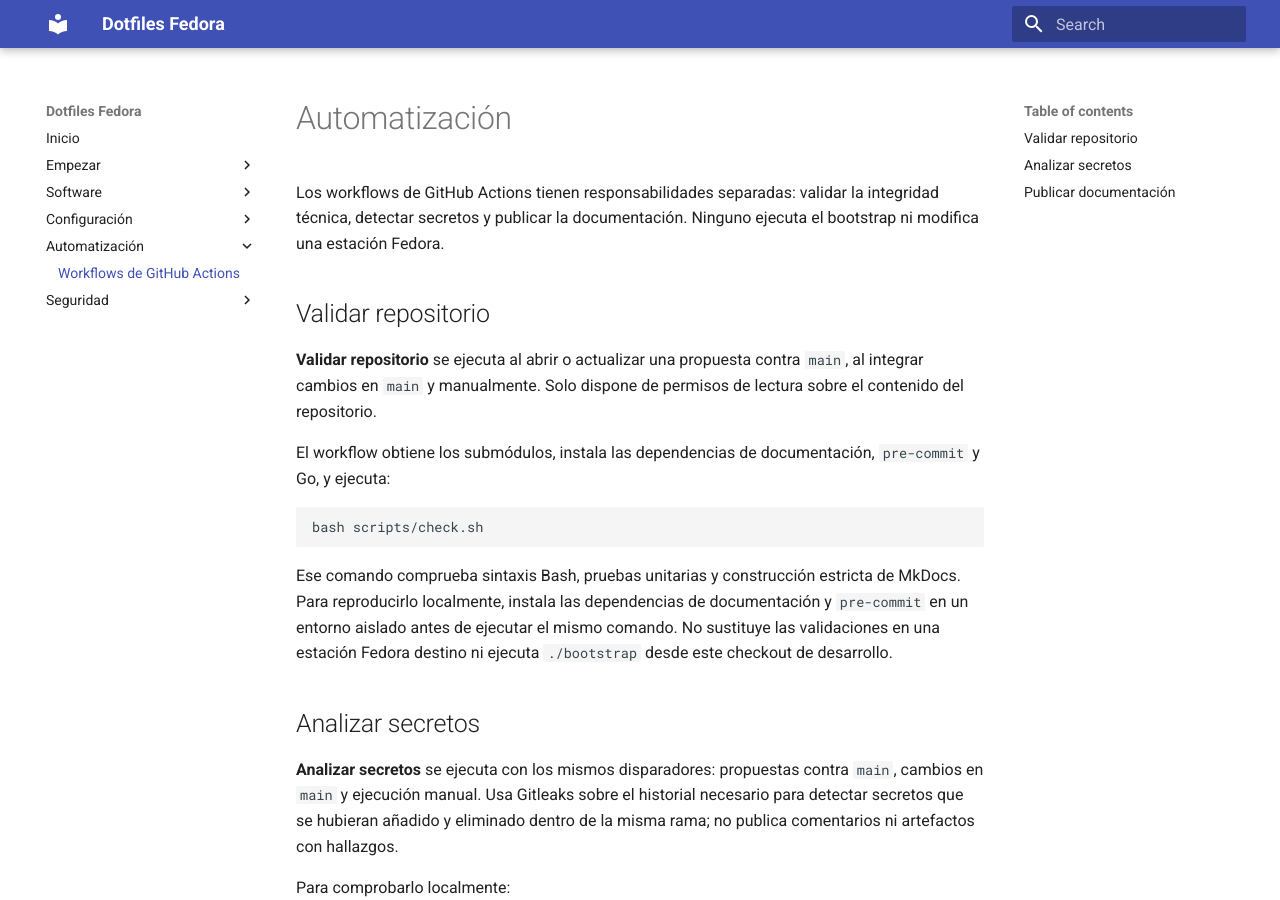
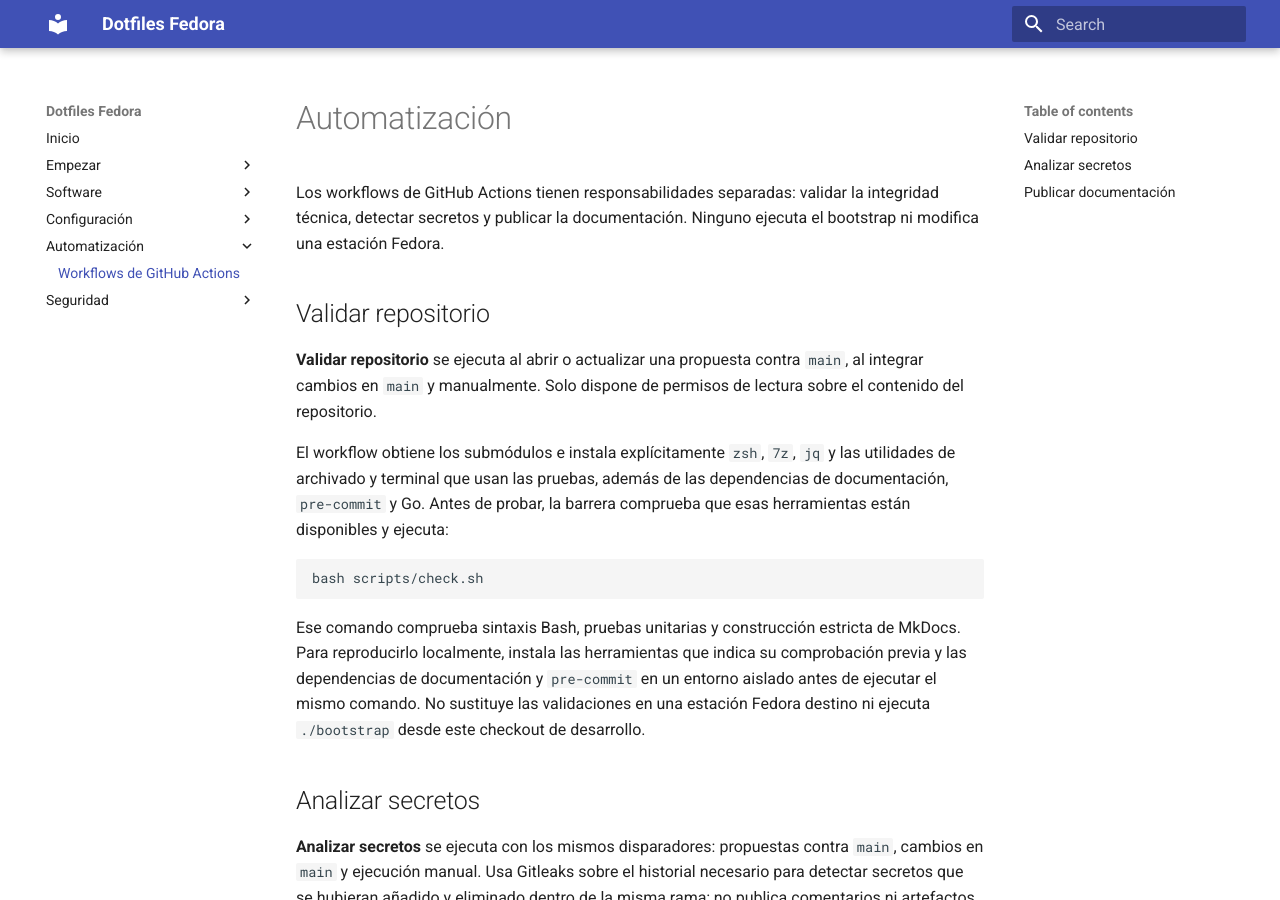
Before and after one commit to rdiezsj/dotfiles, an MkDocs documentation site: the page built from docs/automatizacion.md, in a window 1280 px wide and 900 px high. Built offline with MkDocs 1.6.1 and Material for MkDocs 9.7.7, drawn with Linux system fonts in a browser that asks for light colours.

Commit message:
ci: declara dependencias de validación

````diff
--- a/docs/automatizacion.md
+++ b/docs/automatizacion.md
@@ -10,18 +10,21 @@
 `main`, al integrar cambios en `main` y manualmente. Solo dispone de permisos
 de lectura sobre el contenido del repositorio.
 
-El workflow obtiene los submódulos, instala las dependencias de documentación,
-`pre-commit` y Go, y ejecuta:
+El workflow obtiene los submódulos e instala explícitamente `zsh`, `7z`, `jq`
+y las utilidades de archivado y terminal que usan las pruebas, además de las
+dependencias de documentación, `pre-commit` y Go. Antes de probar, la barrera
+comprueba que esas herramientas están disponibles y ejecuta:
 
 ```bash
 bash scripts/check.sh
 ```
 
 Ese comando comprueba sintaxis Bash, pruebas unitarias y construcción estricta
-de MkDocs. Para reproducirlo localmente, instala las dependencias de
-documentación y `pre-commit` en un entorno aislado antes de ejecutar el mismo
-comando. No sustituye las validaciones en una estación Fedora destino ni
-ejecuta `./bootstrap` desde este checkout de desarrollo.
+de MkDocs. Para reproducirlo localmente, instala las herramientas que indica
+su comprobación previa y las dependencias de documentación y `pre-commit` en
+un entorno aislado antes de ejecutar el mismo comando. No sustituye las
+validaciones en una estación Fedora destino ni ejecuta `./bootstrap` desde
+este checkout de desarrollo.
 
 ## Analizar secretos
 
````
Also changed, not shown: 4 other files.
